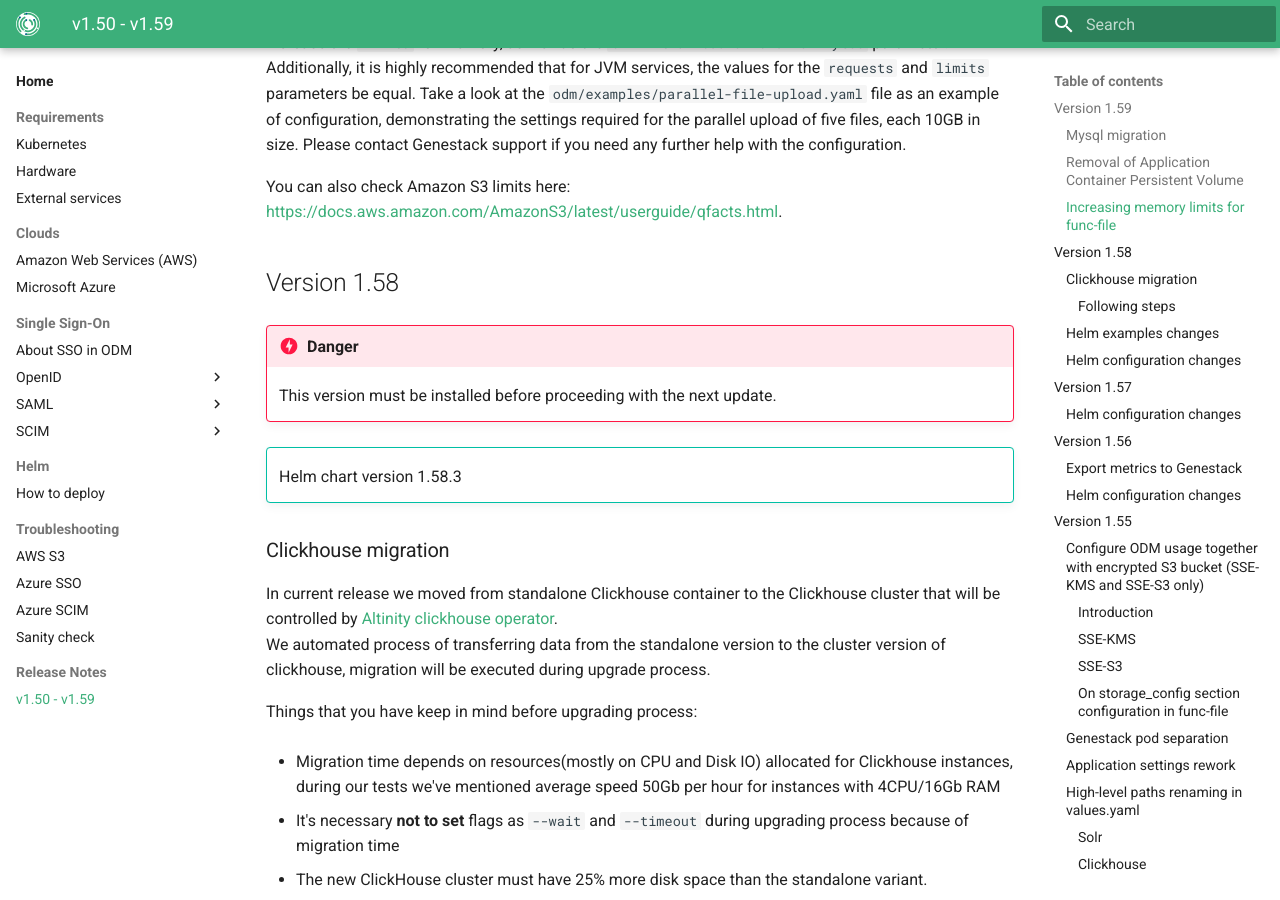
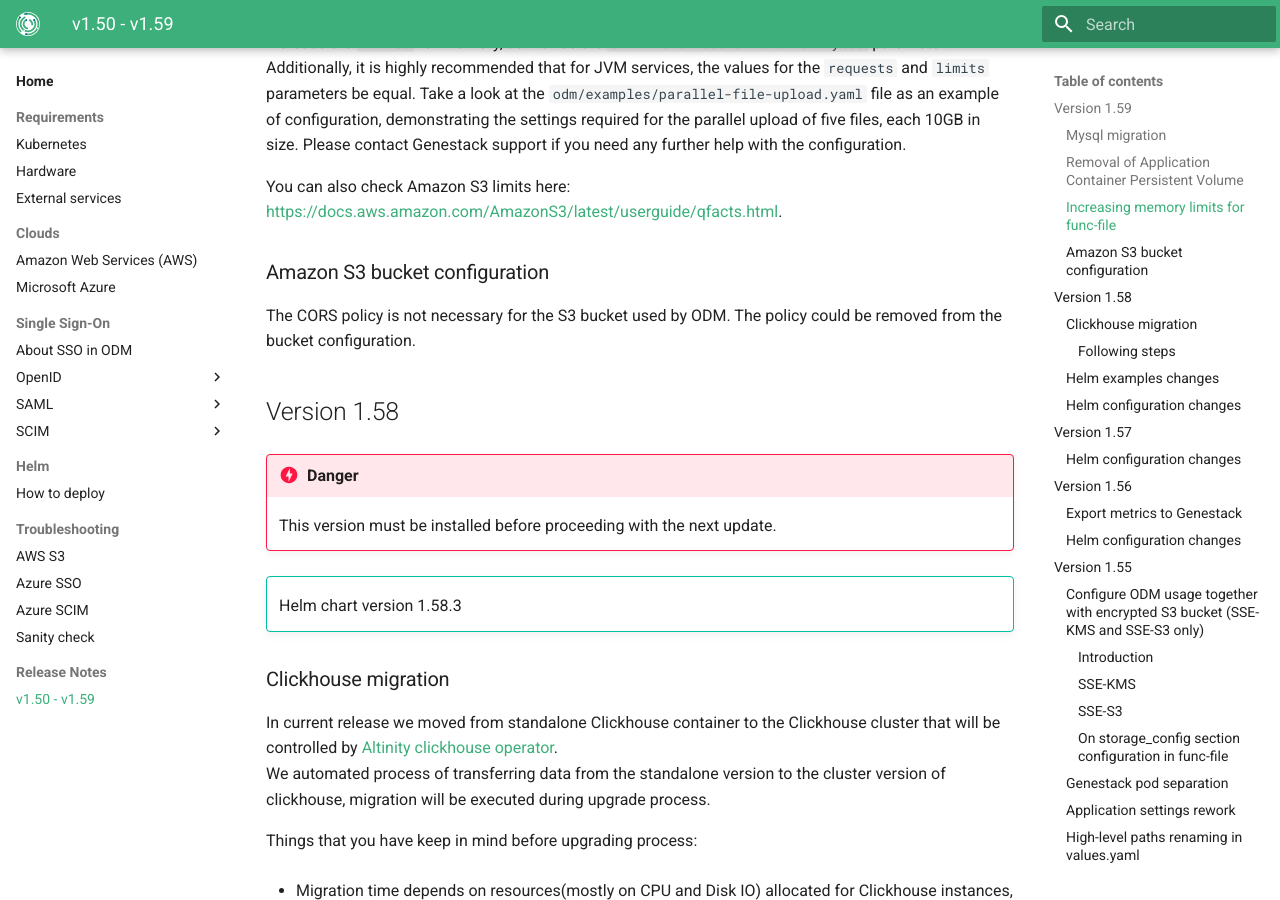
Before and after one commit to genestack/admin-docs, an MkDocs documentation site: the page built from docs/home/release-notes/v1.50-v1.59.md, in a window 1280 px wide and 900 px high, scrolled down 861 px. Built offline with MkDocs 1.6.1 and Material for MkDocs 9.7.7, drawn with Linux system fonts in a browser that asks for light colours; the version menu is left out.

Commit message:
ODM-12007: Add to admin release notes

```diff
--- a/docs/home/release-notes/v1.50-v1.59.md
+++ b/docs/home/release-notes/v1.50-v1.59.md
@@ -30,6 +30,11 @@
 Please contact Genestack support if you need any further help with the configuration.
 
 You can also check Amazon S3 limits here: <https://docs.aws.amazon.com/AmazonS3/latest/userguide/qfacts.html>.
+
+### Amazon S3 bucket configuration
+
+The CORS policy is not necessary for the S3 bucket used by ODM. The policy could be removed from the bucket
+configuration.
 
 ## Version 1.58
 
```
